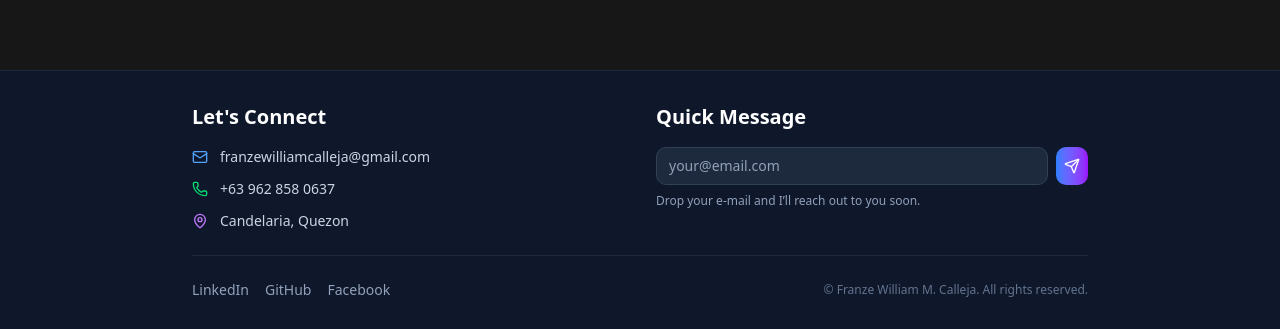
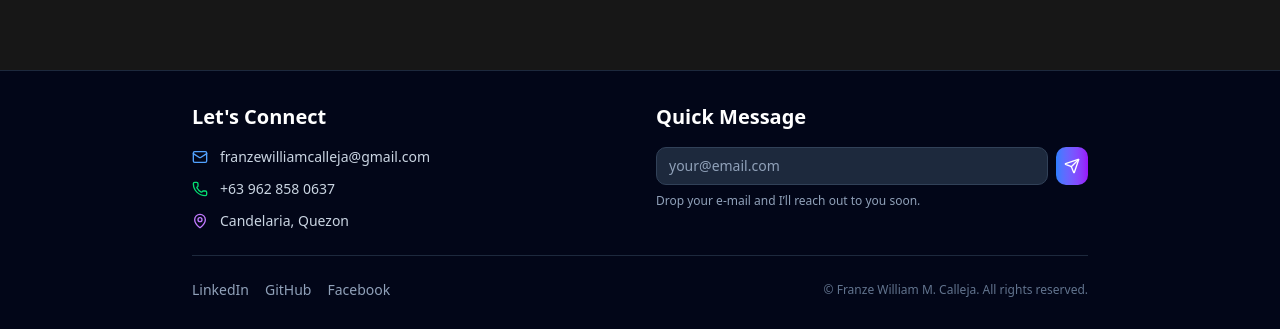
Before and after one commit to franze-calleja/franze-portfolio, a Next.js app: page / in a window 1280 px wide. Shown: the part 7178-7507 px from the top of the page. Built offline with nearby package versions, Linux system fonts and the light colour scheme.

Commit message:
fix: update footer background color for improved visibility

```diff
--- a/components/Contact.tsx
+++ b/components/Contact.tsx
@@ -27,7 +27,7 @@ const Contact = () => {
   return (
     <footer
       id="contact"
-      className="bg-slate-900 border-t border-slate-800 py-8 w-full"
+      className="bg-slate-950 border-t border-slate-800 py-8 w-full"
     >
       <div className="max-w-4xl mx-auto">
         {/* Main Content */}
```
